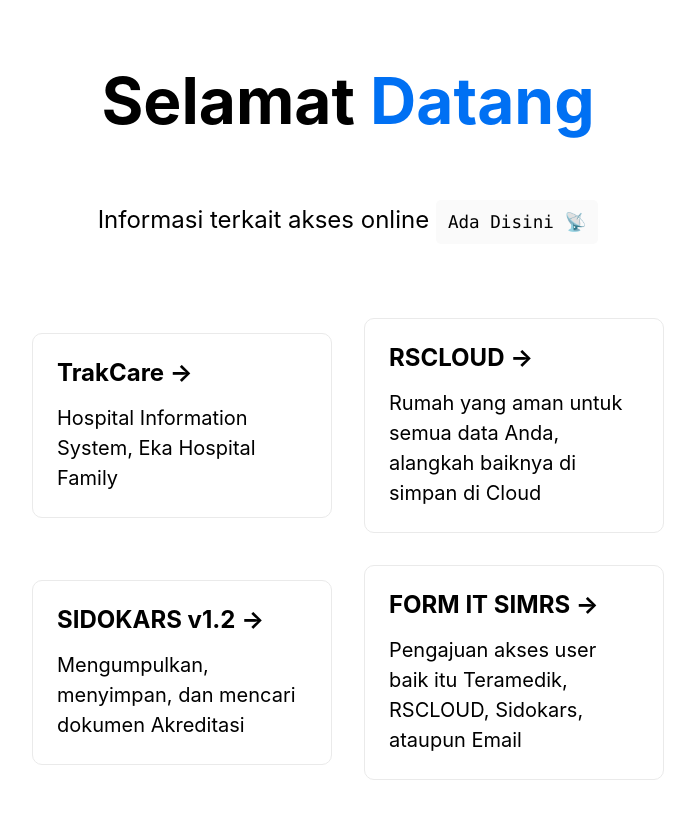
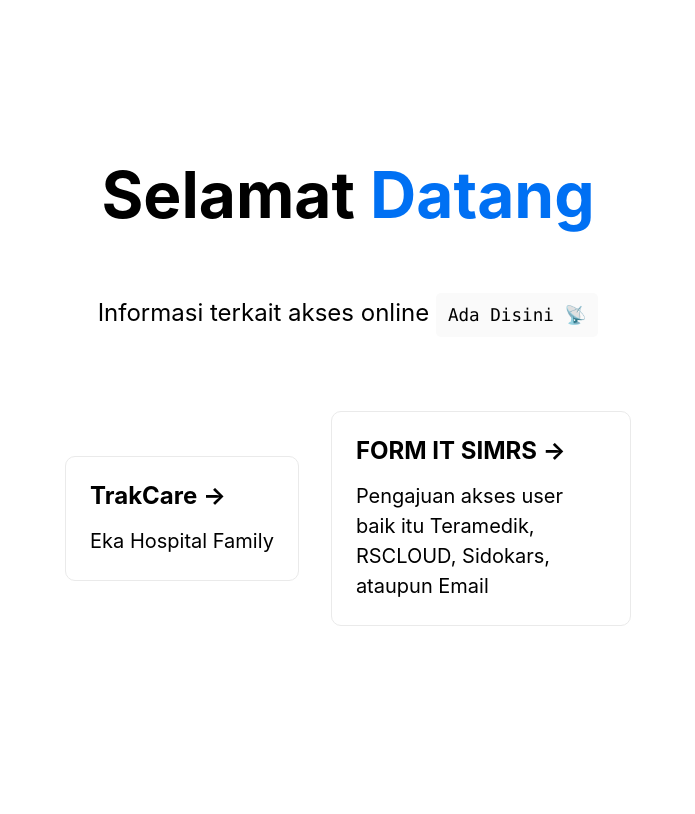
Before and after one commit to ve-verdian/akses-online, a Next.js app: page / in a window 1280 px wide. Shown: the top 814 px of the page, without its empty margins (292-987 px from the left). Built offline with nearby package versions, Linux system fonts and the light colour scheme.

Commit message:
Update index.js

```diff
--- a/pages/index.js
+++ b/pages/index.js
@@ -24,18 +24,8 @@
         <div className={styles.grid}>
          <a href="https://tctrain.ekahospital.com/trakcare/train/web/csp/system.Home.cls#/Component/SSUserLogon" target="_blank" rel="noopener noreferrer" className={styles.card}>
             <h2>TrakCare &rarr;</h2>
-            <p>Hospital Information System, Eka Hospital Family</p>
+            <p>Eka Hospital Family</p>
          </a>
-
-          <a href="http://192.168.100.238/nextcloud" target="_blank" rel="noopener noreferrer" className={styles.card}>
-            <h2>RSCLOUD &rarr;</h2>
-            <p>Rumah yang aman untuk semua data Anda, alangkah baiknya di simpan di Cloud</p>
-          </a>
-
-          <a href="http://192.168.100.26" target="_blank" rel="noopener noreferrer" className={styles.card}>
-            <h2>SIDOKARS v1.2 &rarr;</h2>
-            <p>Mengumpulkan, menyimpan, dan mencari dokumen Akreditasi</p>
-          </a>
 
           <a href="http://lims.rsiafamily.com:9494/flims/index.php?p=show_detail&id=25/" target="_blank" rel="noopener noreferrer" className={styles.card}>
             <h2>FORM IT SIMRS &rarr;</h2>
```
